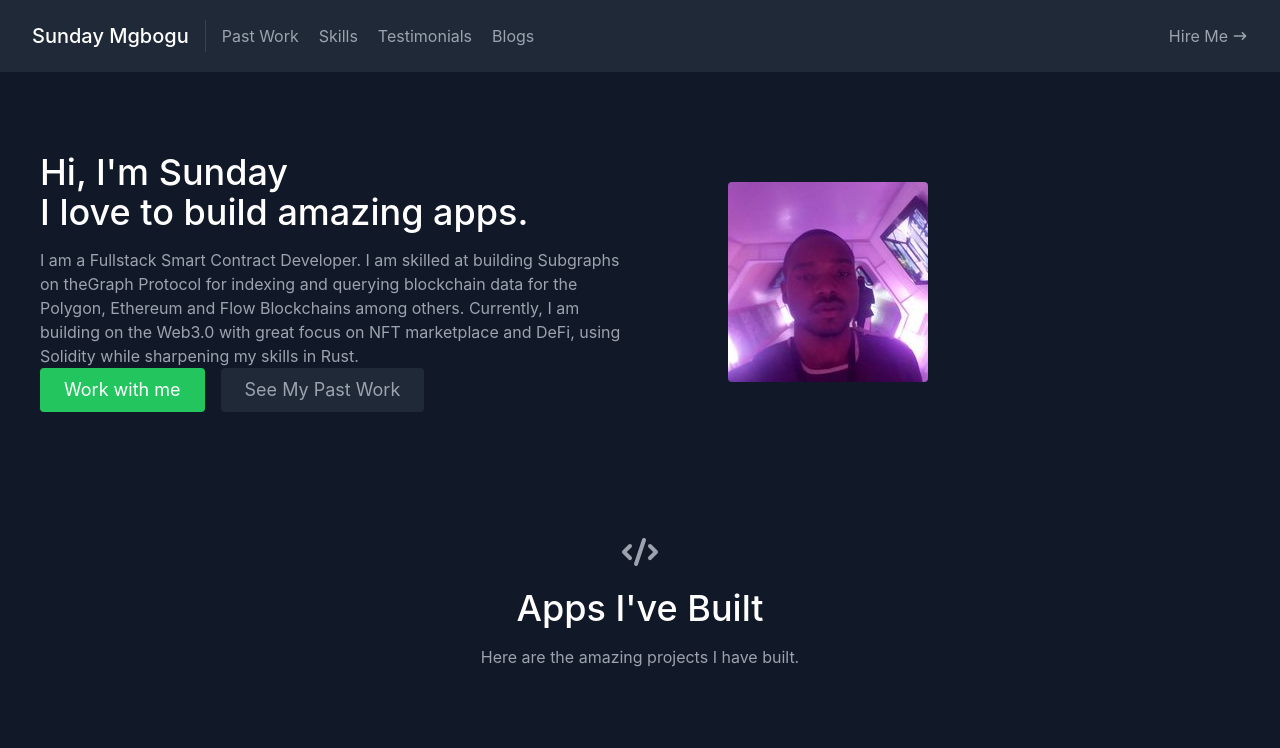
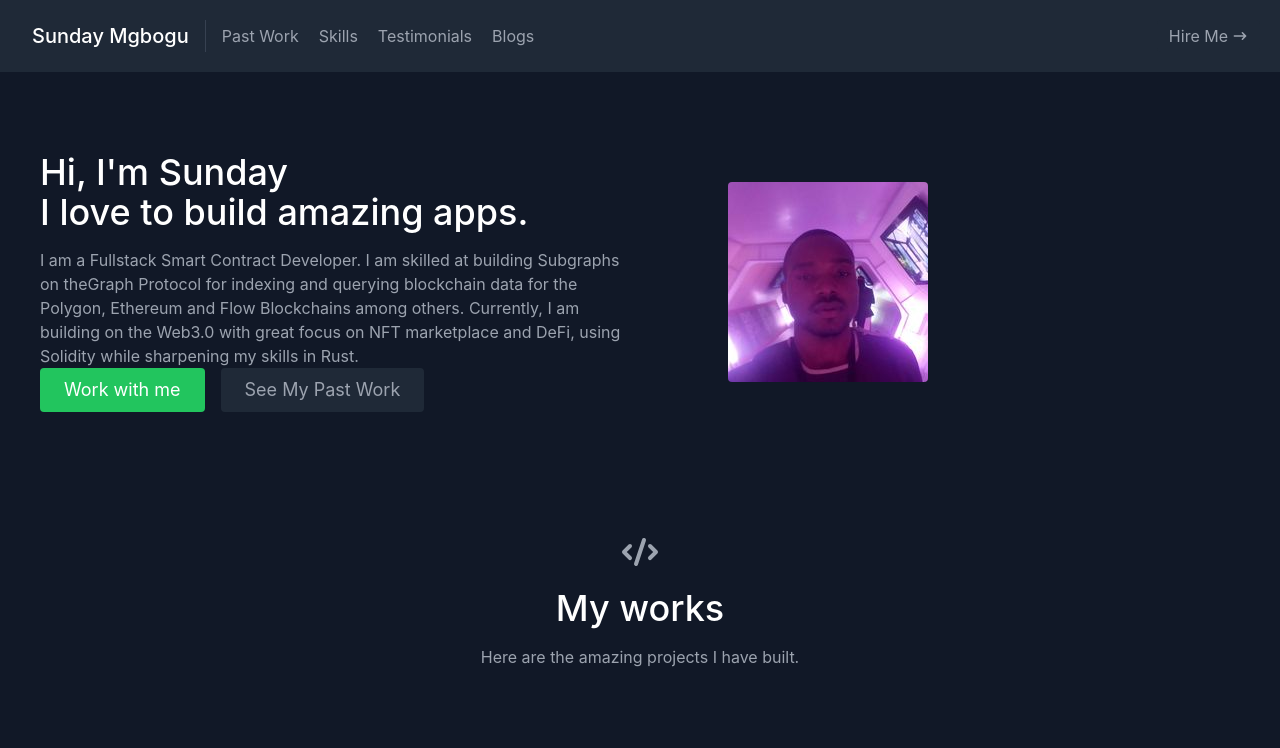
Before and after one commit to digitalsimboja/portfolio, a React (Create React App) app: page / in a window 1280 px wide. Shown: the top 748 px of the page. Built offline with nearby package versions, Linux system fonts and the light colour scheme.

Commit message:
resized image gallery

```diff
--- a/src/components/Projects.js
+++ b/src/components/Projects.js
@@ -10,7 +10,7 @@ class Projects extends Component {
           <div className="flex flex-col w-full mb-20">
             <CodeIcon className="mx-auto inline-block w-10 mb-4" />
             <h1 className="sm:text-4xl text-3xl font-medium title-font mb-4 text-white">
-              Apps I've Built
+              My works
             </h1>
             <p className="lg:w-2/3 mx-auto leading-relaxed text-base">
               Here are the amazing projects I have built.
@@ -23,7 +23,7 @@ class Projects extends Component {
                 key={i}
                 className="sm:w-1/2 w-100 p-4"
               >
-                <div className="flex relative">
+                <div className="flex relative h-96 ">
                   <img
                     alt="gallery"
                     className="absolute inset-0 w-full h-full object-cover object-center"
```
